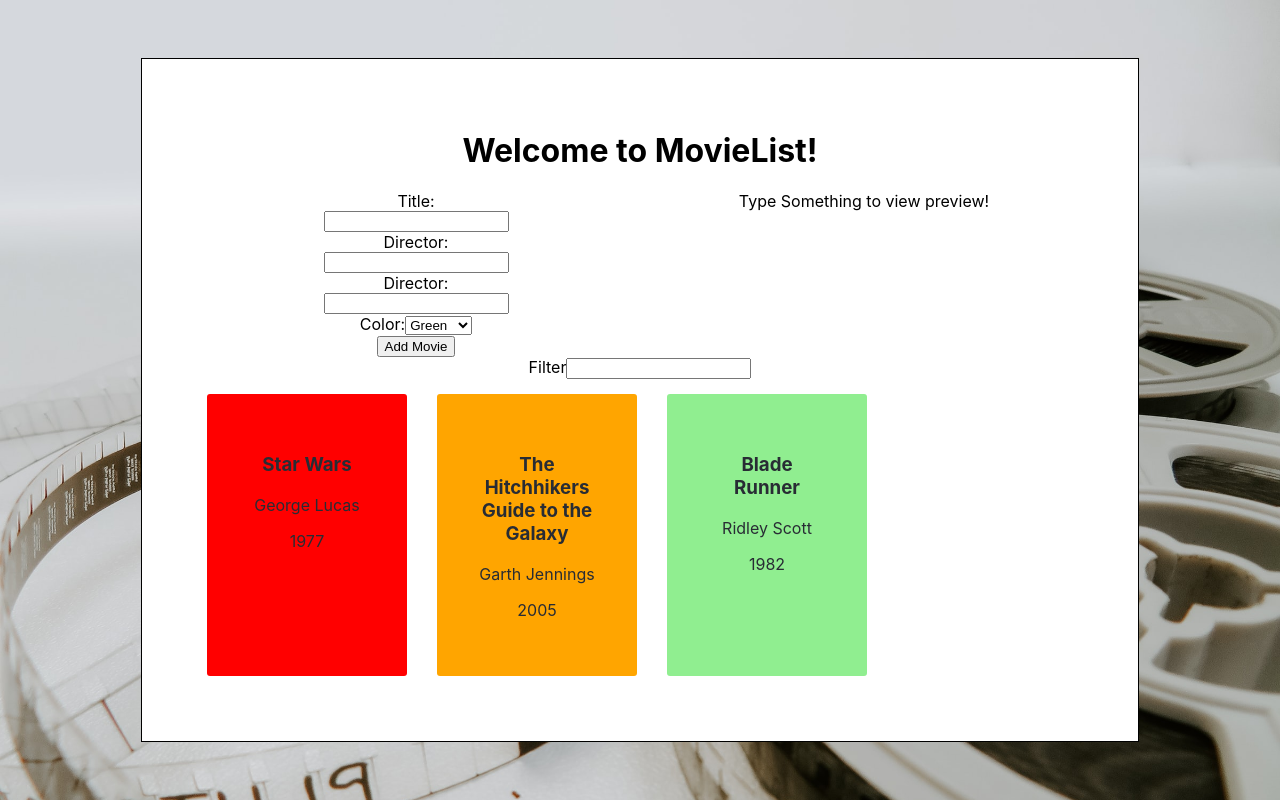
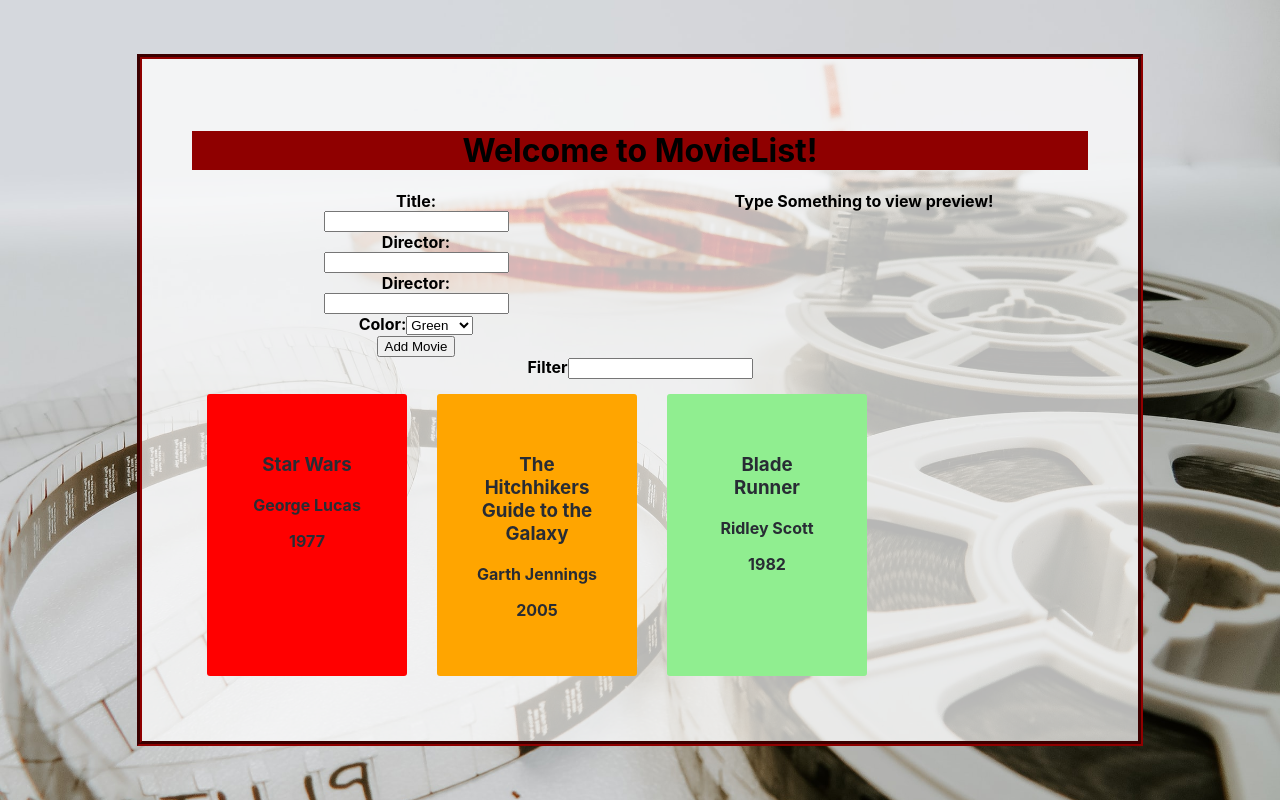
Before and after one commit to Kevin-Roney/react-movie-listFS, a React (Create React App) app: page / in a window 1280 px wide. Built offline with nearby package versions, Linux system fonts and the light colour scheme.

Commit message:
changed more styling, added favicon and title

```diff
--- a/public/index.html
+++ b/public/index.html
@@ -24,7 +24,7 @@
       work correctly both with client-side routing and a non-root public URL.
       Learn how to configure a non-root public URL by running `npm run build`.
     -->
-    <title>React App</title>
+    <title>MovieList!</title>
   </head>
   <body>
     <noscript>You need to enable JavaScript to run this app.</noscript>
--- a/src/App.css
+++ b/src/App.css
@@ -14,9 +14,14 @@ body {
 .App {
   text-align: center;
   width: 70%;
-  background-color: white;
-  border: solid 1px black;
-  padding: 50px
+  background-color: rgba(255, 255, 255, 0.715);
+  border: 5px groove #8F0000;
+  padding: 50px;
+  font-weight: bold;
+}
+
+.page-title {
+  background-color: #8F0000;
 }
 
 .upper-section {
--- a/src/App.js
+++ b/src/App.js
@@ -69,7 +69,7 @@ function App() {
 
   return (
     <div className="App">
-      <h1>Welcome to MovieList!</h1>
+      <h1 className='page-title'>Welcome to MovieList!</h1>
       <section className='upper-section'>
         <MovieForm
           movieFormTitle={movieFormTitle}
```
Also changed, not shown: 1 other file (tests, documents, lock files or other folders).
